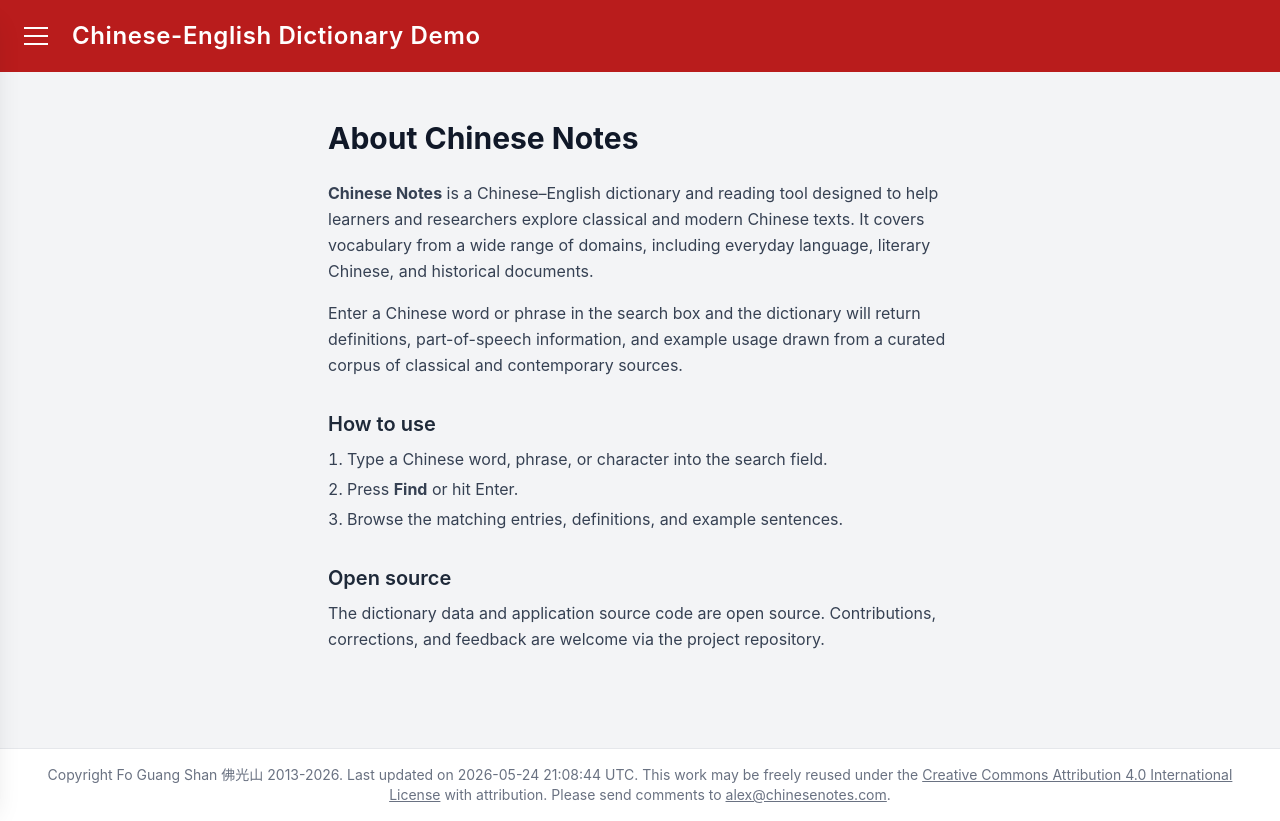
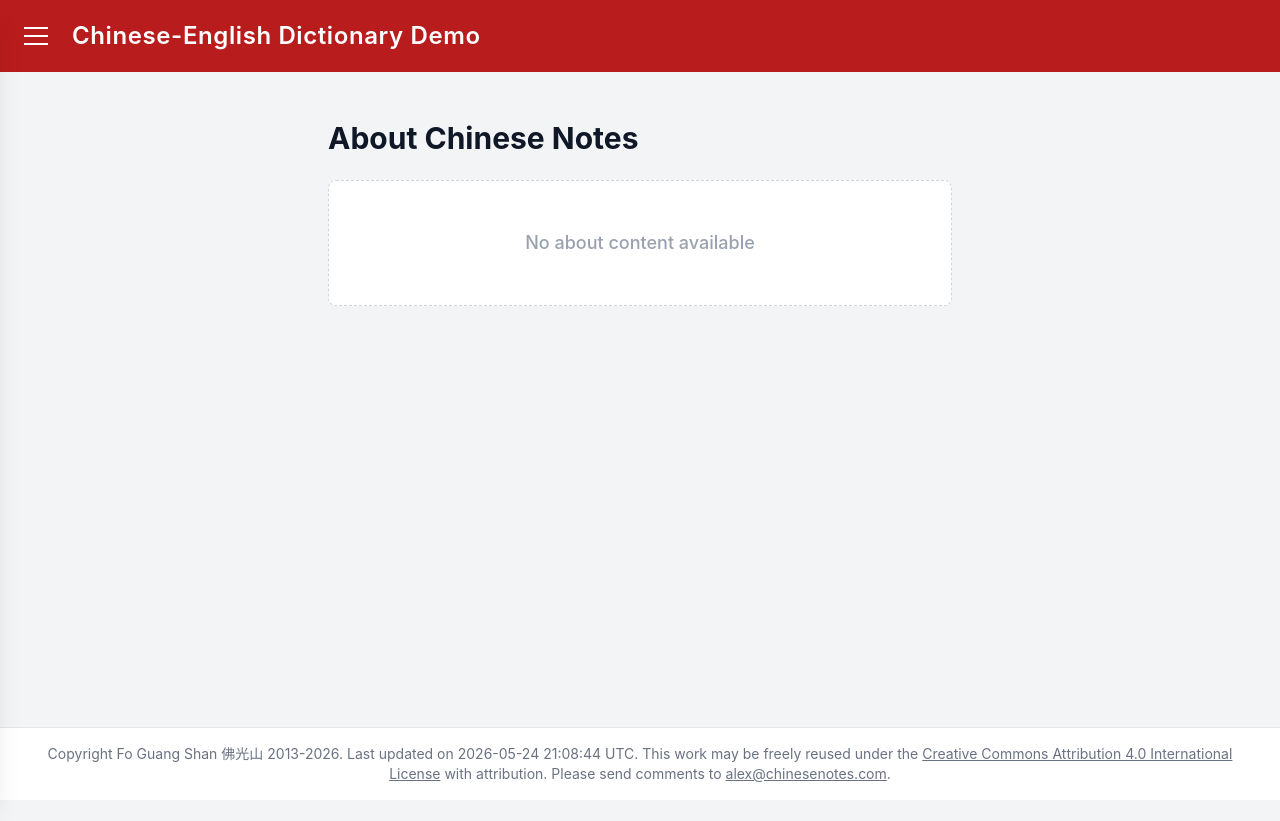
Before and after one commit to alexamies/chinesenotes-frontend, a Next.js app: page /about in a window 1280 px wide. After the commit the page ends 800 px from the top, so only its background shows below. Built offline with nearby package versions, Linux system fonts and the light colour scheme; no server answers.

Commit message:
Update About page and links

```diff
--- a/scripts/copy-references.mjs
+++ b/scripts/copy-references.mjs
@@ -143,3 +143,86 @@
   writeFileSync(resourcesOut, "");
   console.log(`No resources source found for SITE='${site ?? "demo"}'; wrote empty placeholder`);
 }
+
+// ── About page + internally-linked sub-pages ─────────────────────────────────
+
+const ABOUT_REWRITES_CHINESENOTES = [
+  [/href=["']references\.html["']/g,              'href="/references"'],
+  [/href=["']abbreviations\.html["']/g,           'href="/abbreviations"'],
+  [/href=["']\/abbreviations\.html["']/g,         'href="/abbreviations"'],
+  [/href=["']resources\.html["']/g,               'href="/resources"'],
+  [/href=["']help\.html["']/g,                    'href="/resource-pages/help"'],
+  [/href=["']help2\.html#word_detail["']/g,       'href="/resource-pages/help2#word_detail"'],
+  [/href=["']help2\.html#english["']/g,           'href="/resource-pages/help2#english"'],
+  [/href=["']help2\.html["']/g,                   'href="/resource-pages/help2"'],
+  [/href=["']help3\.html#results["']/g,           'href="/resource-pages/help3#results"'],
+  [/href=["']help3\.html["']/g,                   'href="/resource-pages/help3"'],
+  [/href=["']help4\.html["']/g,                   'href="/resource-pages/help4"'],
+  [/href=["']help5\.html["']/g,                   'href="/resource-pages/help5"'],
+  [/href=["']help6\.html#quotations["']/g,        'href="/resource-pages/help6#quotations"'],
+  [/href=["']help6\.html["']/g,                   'href="/resource-pages/help6"'],
+  [/href=["']dictionary_design\.html["']/g,       'href="/resource-pages/dictionary_design"'],
+  [/href=["']corpus\.html["']/g,                  'href="/resource-pages/corpus"'],
+  [/href=["']style_guide\.html["']/g,             'href="/resource-pages/style_guide"'],
+  [/href=["']chrome-extension\.html["']/g,        'href="/resource-pages/chrome-extension"'],
+  [/href=["']dictionary_templates\.html["']/g,    'href="/resource-pages/dictionary_templates"'],
+];
+
+const ABOUT = {
+  chinesenotes: {
+    src: join(root, "..", "chinesenotes.com", "html", "about-raw.html"),
+    linkedDir: join(root, "..", "chinesenotes.com", "html"),
+    // { slug: URL slug, file: source filename in linkedDir }
+    linkedPages: [
+      { slug: "help",                 file: "help-raw.html" },
+      { slug: "help2",                file: "help2-raw.html" },
+      { slug: "help3",                file: "help3-raw.html" },
+      { slug: "help4",                file: "help4-raw.html" },
+      { slug: "help5",                file: "help5-raw.html" },
+      { slug: "help6",                file: "help6-raw.html" },
+      { slug: "dictionary_design",    file: "dictionary_design-raw.html" },
+      { slug: "corpus",               file: "corpus.html" },
+      { slug: "style_guide",          file: "style_guide-raw.html" },
+      { slug: "dictionary_templates", file: "dictionary_templates.html" },
+    ],
+    rewrites: ABOUT_REWRITES_CHINESENOTES,
+  },
+  ntireader: {
+    src: join(root, "..", "buddhist-dictionary", "html", "about.html"),
+    linkedDir: null,
+    linkedPages: [],
+    rewrites: [],
+  },
+  hbreader: {
+    src: join(root, "..", "hbreader", "html", "about.html"),
+    linkedDir: null,
+    linkedPages: [],
+    rewrites: [],
+  },
+};
+
+const aboutOut = join(root, "assets", "about.html");
+const aboutConfig = site ? ABOUT[site] : null;
+
+if (aboutConfig && existsSync(aboutConfig.src)) {
+  const html = readFileSync(aboutConfig.src, "utf-8");
+  writeFileSync(aboutOut, applyRewrites(html, aboutConfig.rewrites));
+  console.log(`Copied about HTML for SITE='${site}': ${aboutConfig.src}`);
+
+  for (const { slug, file } of aboutConfig.linkedPages) {
+    const srcFile = join(aboutConfig.linkedDir, file);
+    const outFile = join(resourcesPagesDir, `${slug}.html`);
+    if (existsSync(srcFile)) {
+      const pageHtml = readFileSync(srcFile, "utf-8");
+      writeFileSync(outFile, applyRewrites(pageHtml, aboutConfig.rewrites));
+      console.log(`  Copied about-linked page ${slug}.html`);
+    } else {
+      console.log(`  Skipping ${slug}.html (not found at ${srcFile})`);
+    }
+  }
+} else if (existsSync(aboutOut)) {
+  console.log(`Source for SITE='${site ?? "demo"}' not found; keeping existing assets/about.html`);
+} else {
+  writeFileSync(aboutOut, "");
+  console.log(`No about source found for SITE='${site ?? "demo"}'; wrote empty placeholder`);
+}
--- a/src/app/about/page.tsx
+++ b/src/app/about/page.tsx
@@ -1,36 +1,33 @@
+import fs from "fs";
+import path from "path";
+
+function loadAboutHtml(): string {
+  const filePath = path.join(process.cwd(), "assets", "about.html");
+  try {
+    return fs.readFileSync(filePath, "utf-8");
+  } catch {
+    return "";
+  }
+}
+
 export default function AboutPage() {
+  const html = loadAboutHtml();
+
   return (
     <main className="max-w-2xl mx-auto mt-12 px-6 pb-16">
-      <h2 className="text-3xl font-bold text-gray-900 mb-6">About Chinese Notes</h2>
-
-      <section className="prose prose-gray max-w-none space-y-4 text-gray-700 leading-relaxed">
-        <p>
-          <strong>Chinese Notes</strong> is a Chinese–English dictionary and reading tool designed to
-          help learners and researchers explore classical and modern Chinese texts. It covers
-          vocabulary from a wide range of domains, including everyday language, literary Chinese,
-          and historical documents.
-        </p>
-
-        <p>
-          Enter a Chinese word or phrase in the search box and the dictionary will return definitions,
-          part-of-speech information, and example usage drawn from a curated corpus of classical and
-          contemporary sources.
-        </p>
-
-        <h3 className="text-xl font-semibold text-gray-800 mt-8 mb-2">How to use</h3>
-        <ol className="list-decimal list-inside space-y-1">
-          <li>Type a Chinese word, phrase, or character into the search field.</li>
-          <li>Press <strong>Find</strong> or hit Enter.</li>
-          <li>Browse the matching entries, definitions, and example sentences.</li>
-        </ol>
-
-        <h3 className="text-xl font-semibold text-gray-800 mt-8 mb-2">Open source</h3>
-        <p>
-          The dictionary data and application source code are open source. Contributions, corrections,
-          and feedback are welcome via the <a href="https://github.com/alexamies/chinesenotes-frontend"
-          >project repository</a>.
-        </p>
-      </section>
+      {html ? (
+        <div
+          className="references-content"
+          dangerouslySetInnerHTML={{ __html: html }}
+        />
+      ) : (
+        <>
+          <h2 className="text-3xl font-bold text-gray-900 mb-6">About Chinese Notes</h2>
+          <div className="rounded-lg border border-dashed border-gray-300 bg-white px-8 py-12 text-center text-gray-400">
+            <p className="text-lg font-medium">No about content available</p>
+          </div>
+        </>
+      )}
     </main>
   );
 }
```
